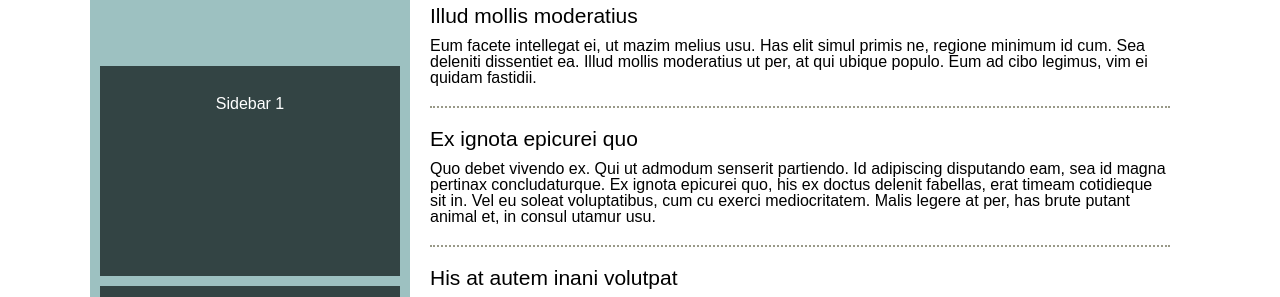
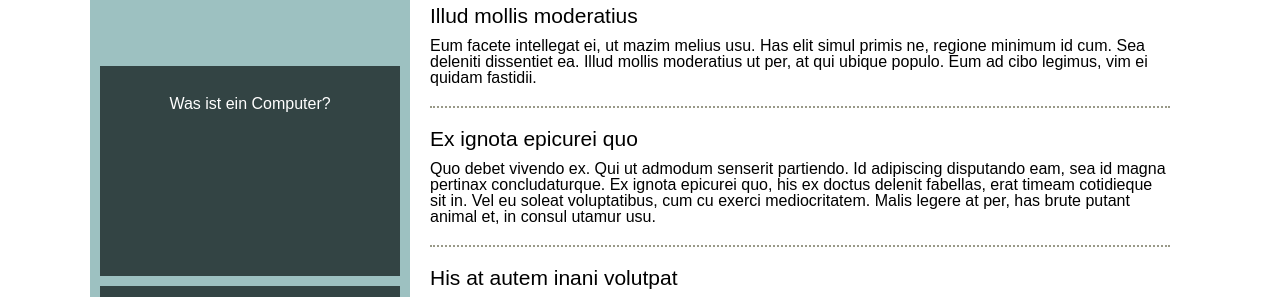
Before and after one commit to LReisser/TestWebsite, a plain HTML site: page index.html in a window 1280 px wide. Shown: the part 214-511 px from the top of the page. Drawn offline with Linux system fonts and the light colour scheme; a script that the page names is missing.

Commit message:
Update index.html

```diff
--- a/index.html
+++ b/index.html
@@ -58,7 +58,7 @@
 			<div id="sidebarContent">
 				<a id="logo" href="https://html5-templates.com/">HTML5 Templates</a>
 				<aside>
-					<div>Sidebar 1</div>
+					<div>Was ist ein Computer?</div>
 					<div>Sidebar TEST</div>
 					<div>Sidebar 3</div>
 					<div>Sidebar 4</div>
```
